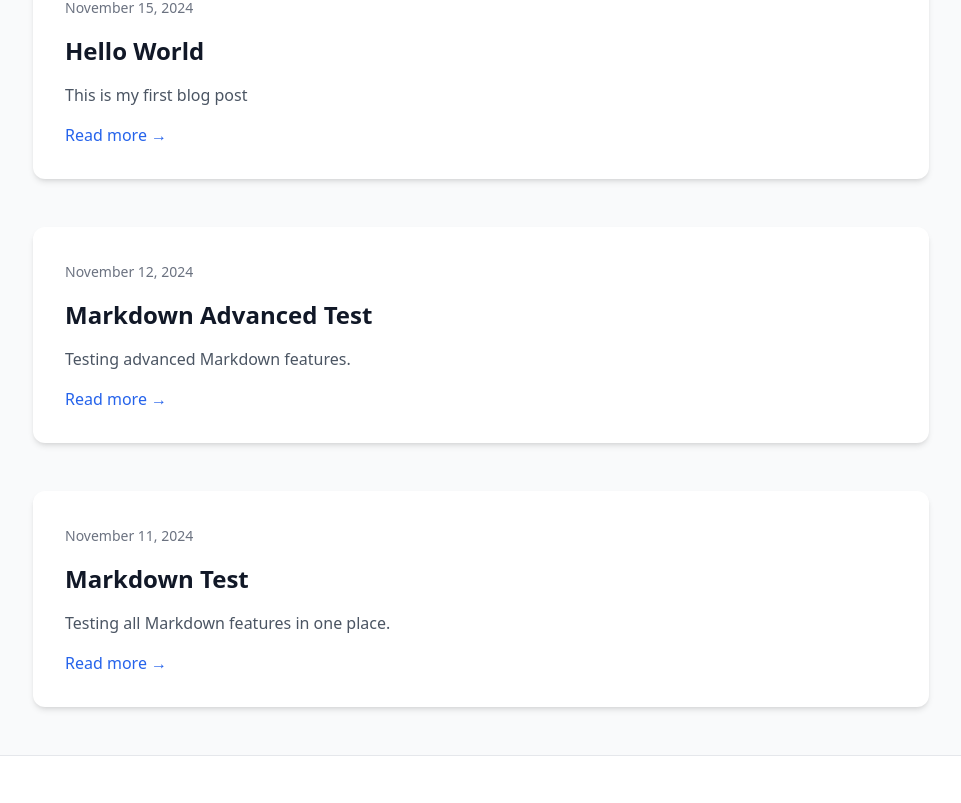
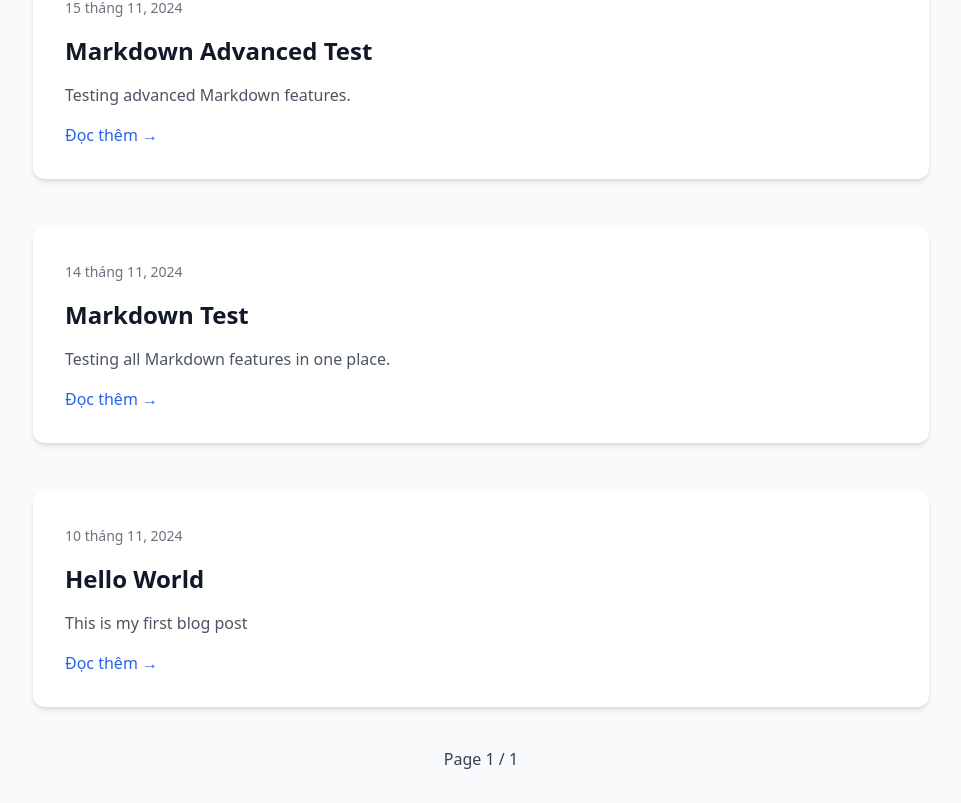
Before and after one commit to sondt1337/Tech-Blog, a Next.js app: page / in a window 1280 px wide. Shown: the part 297-1100 px from the top of the page, without its empty margins (159-1120 px from the left). Built offline with nearby package versions, Linux system fonts and the light colour scheme.

Commit message:
feat: implement blog pagination
- Add pagination component with Previous/Next navigation
- Limit posts to 4 per page
- Add dynamic page routing with /page/[page]
- Add page number indicator
- Handle invalid page redirects
- Implement Vietnamese date formatting

```diff
--- a/content/hello-world.md
+++ b/content/hello-world.md
@@ -1,6 +1,6 @@
 ---
 title: "Hello World"
-date: "2024-11-15"
+date: "2024-11-10"
 excerpt: "This is my first blog post"
 ---
 This is my first blog post using **Markdown**.
--- a/content/markdown_advanced_test.md
+++ b/content/markdown_advanced_test.md
@@ -1,6 +1,6 @@
 ---
 title: "Markdown Advanced Test"
-date: "2024-11-12"
+date: "2024-11-15"
 excerpt: "Testing advanced Markdown features."
 ---
 
--- a/content/markdown_test.md
+++ b/content/markdown_test.md
@@ -1,6 +1,6 @@
 ---
 title: "Markdown Test"
-date: "2024-11-11"
+date: "2024-11-14"
 excerpt: "Testing all Markdown features in one place."
 ---
 
--- a/src/layouts/Layout.tsx
+++ b/src/layouts/Layout.tsx
@@ -96,7 +96,7 @@ export default function Layout({ children, title = 'Blog' }: LayoutProps) {
 
               <div className="flex items-center space-x-6">
                 {/* <Link href="/" className="nav-link">Home</Link> */}
-                {/* <Link href="/categories" className="nav-link">Categories</Link> */}
+                <Link href="https://github.com/sondt1337/Tech-Blog" className="nav-link">Github</Link>
                 <Link href="/about" className="nav-link">About</Link>
                 <button
                   onClick={toggleDarkMode}
--- a/src/pages/index.tsx
+++ b/src/pages/index.tsx
@@ -2,7 +2,42 @@ import Link from 'next/link';
 import { getAllPosts } from '@/lib/markdown';
 import Layout from '@/layouts/Layout';
 
-export default function Home({ posts }: HomeProps) {
+export const POSTS_PER_PAGE = 4;
+
+interface PaginationProps {
+  currentPage: number;
+  totalPages: number;
+}
+
+function Pagination({ currentPage, totalPages }: PaginationProps) {
+  return (
+    <div className="flex justify-center space-x-4 mt-8">
+      {currentPage > 1 && (
+        <Link
+          href={currentPage === 2 ? '/' : `/page/${currentPage - 1}`}
+          className="px-4 py-2 bg-blue-500 text-white rounded hover:bg-blue-600 dark:bg-blue-600 dark:hover:bg-blue-700"
+        >
+          Previous Page
+        </Link>
+      )}
+
+      <span className="px-4 py-2 text-gray-700 dark:text-gray-300">
+        Page {currentPage} / {totalPages}
+      </span>
+
+      {currentPage < totalPages && (
+        <Link
+          href={`/page/${currentPage + 1}`}
+          className="px-4 py-2 bg-blue-500 text-white rounded hover:bg-blue-600 dark:bg-blue-600 dark:hover:bg-blue-700"
+        >
+          Next Page
+        </Link>
+      )}
+    </div>
+  );
+}
+
+export default function Home({ posts, currentPage, totalPages }: HomeProps) {
   return (
     <Layout title="Home">
       <div className="max-w-4xl mx-auto">
@@ -21,13 +56,13 @@ export default function Home({ posts }: HomeProps) {
             >
               <Link href={`/posts/${post.slug}`} className="block p-8">
                 <div className="mb-4">
-                <time className="text-sm text-gray-500 dark:text-gray-100">
-                  {post.date ? new Date(post.date).toLocaleDateString('en-US', {
-                    year: 'numeric',
-                    month: 'long',
-                    day: 'numeric',
-                  }) : 'No date available'}
-                </time>
+                  <time className="text-sm text-gray-500 dark:text-gray-100">
+                    {post.date ? new Date(post.date).toLocaleDateString('vi-VN', {
+                      year: 'numeric',
+                      month: 'long',
+                      day: 'numeric',
+                    }) : 'Không có ngày'}
+                  </time>
                 </div>
                 <h2 className="text-2xl font-bold mb-4 text-gray-900 dark:text-white hover:text-blue-600 transition">
                   {post.title}
@@ -37,28 +72,35 @@ export default function Home({ posts }: HomeProps) {
                 )}
                 <div className="flex items-center">
                   <span className="text-blue-600 dark:text-blue-400 hover:text-blue-800">
-                    Read more →
+                    Đọc thêm →
                   </span>
                 </div>
               </Link>
             </article>
           ))}
         </section>
+
+        <Pagination currentPage={currentPage} totalPages={totalPages} />
       </div>
     </Layout>
   );
 }
 
 export async function getStaticProps() {
-  const posts = getAllPosts();
+  const allPosts = getAllPosts();
+  const totalPages = Math.ceil(allPosts.length / POSTS_PER_PAGE);
+  const paginatedPosts = allPosts.slice(0, POSTS_PER_PAGE);
+
   return {
     props: {
-      posts: posts.map((post) => ({
+      posts: paginatedPosts.map((post) => ({
         slug: post.slug,
         title: post.title || null,
         date: post.date || null,
         excerpt: post.excerpt || null,
       })),
+      currentPage: 1,
+      totalPages,
     },
   };
 }
@@ -70,4 +112,6 @@ interface HomeProps {
     date: string | null;
     excerpt: string | null;
   }[];
+  currentPage: number;
+  totalPages: number;
 }
--- /dev/null
+++ b/src/pages/page/[page].tsx
@@ -0,0 +1,46 @@
+import { GetServerSideProps } from 'next';
+import { getAllPosts } from '@/lib/markdown';
+import Home from '../index';
+import { POSTS_PER_PAGE } from '../index';
+
+export const getServerSideProps: GetServerSideProps = async ({ params }) => {
+  const currentPage = Number(params?.page) || 1;
+  const allPosts = getAllPosts();
+  const totalPages = Math.ceil(allPosts.length / POSTS_PER_PAGE);
+
+  // Kiểm tra trang hợp lệ
+  if (currentPage < 1 || currentPage > totalPages) {
+    return {
+      notFound: true,
+    };
+  }
+
+  // Chuyển hướng về trang chủ nếu là trang 1
+  if (currentPage === 1) {
+    return {
+      redirect: {
+        destination: '/',
+        permanent: false,
+      },
+    };
+  }
+
+  const startIndex = (currentPage - 1) * POSTS_PER_PAGE;
+  const endIndex = startIndex + POSTS_PER_PAGE;
+  const paginatedPosts = allPosts.slice(startIndex, endIndex);
+
+  return {
+    props: {
+      posts: paginatedPosts.map((post) => ({
+        slug: post.slug,
+        title: post.title || null,
+        date: post.date || null,
+        excerpt: post.excerpt || null,
+      })),
+      currentPage,
+      totalPages,
+    },
+  };
+};
+
+export default Home;
```
